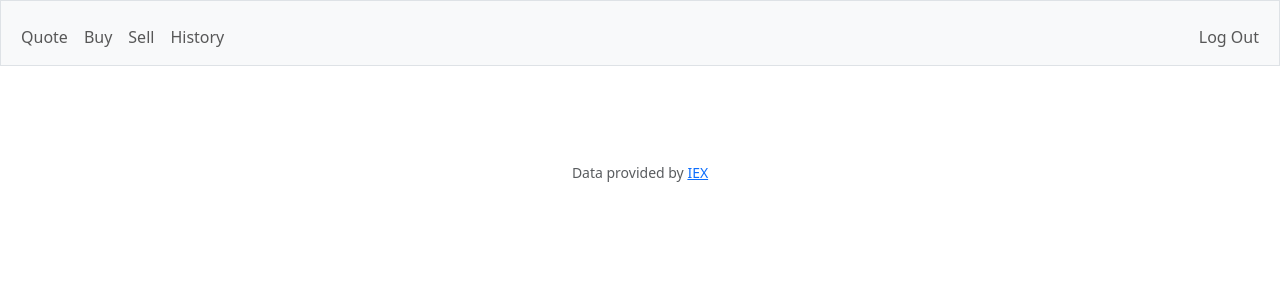
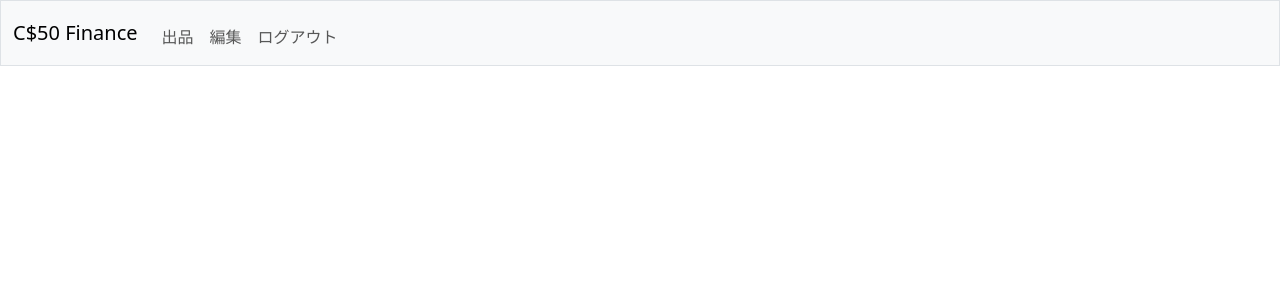
Before and after one commit to Sosuke1019/plama_test, a Flask app: page / in a window 1280 px wide. Shown: the top 300 px of the page. Run offline with Flask 2, Linux system fonts and the light colour scheme; the visitor is signed in with stand-in values (Sample User, id 1).

Commit message:
fix layout.html

```diff
--- a/templates/layout.html
+++ b/templates/layout.html
@@ -25,43 +25,31 @@
 
         <nav class="bg-light border navbar navbar-expand-md navbar-light">
             <div class="container-fluid">
+                <a class="navbar-brand" href="/"><span class="blue">C</span><span class="red">$</span><span class="yellow">5</span><span class="green">0</span> <span class="red">Finance</span></a>
+                <button aria-controls="navbar" aria-expanded="false" aria-label="Toggle navigation" class="navbar-toggler" data-bs-target="#navbar" data-bs-toggle="collapse" type="button">
+                    <span class="navbar-toggler-icon"></span>
+                </button>
                 <div class="collapse navbar-collapse" id="navbar">
                     {% if session["user_id"] %}
                         <ul class="navbar-nav me-auto mt-2">
-                            <li class="nav-item"><a class="nav-link" href="/quote">Quote</a></li>
-                            <li class="nav-item"><a class="nav-link" href="/buy">Buy</a></li>
-                            <li class="nav-item"><a class="nav-link" href="/sell">Sell</a></li>
-                            <li class="nav-item"><a class="nav-link" href="/history">History</a></li>
-                        </ul>
-                        <ul class="navbar-nav ms-auto mt-2">
-                            <li class="nav-item"><a class="nav-link" href="/logout">Log Out</a></li>
+                            <li class="nav-item"><a class="nav-link" href="/sell">出品</a></li>
+                            <li class="nav-item"><a class="nav-link" href="/edit">編集</a></li>
+                            <li class="nav-item"><a class="nav-link" href="/logout">ログアウト</a></li>
                         </ul>
                     {% else %}
                         <ul class="navbar-nav ms-auto mt-2">
-                            <li class="nav-item"><a class="nav-link" href="/register">Register</a></li>
-                            <li class="nav-item"><a class="nav-link" href="/login">Log In</a></li>
+                            <li class="nav-item"><a class="nav-link" href="/register">登録</a></li>
+                            <li class="nav-item"><a class="nav-link" href="/login">ログイン</a></li>
                         </ul>
                     {% endif %}
                 </div>
             </div>
         </nav>
 
-        {% if get_flashed_messages() %}
-            <header>
-                <div class="alert alert-primary mb-0 text-center" role="alert">
-                    {{ get_flashed_messages() | join(" ") }}
-                </div>
-            </header>
-        {% endif %}
-
         <main class="container-fluid py-5 text-center">
             {% block main %}{% endblock %}
         </main>
 
-        <footer class="mb-5 small text-center text-muted">
-            Data provided by <a href="https://iexcloud.io/">IEX</a>
-        </footer>
-
     </body>
 
 </html>
```
